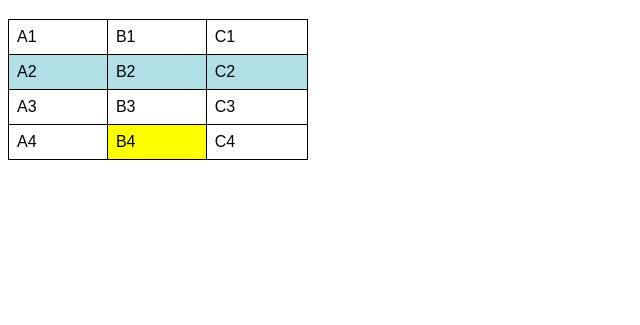
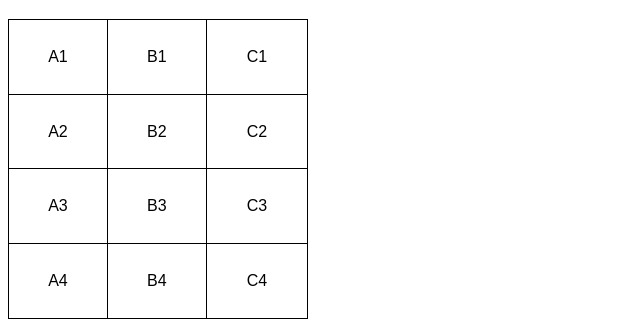
Before and after one commit to vetrack666/html-css, a plain HTML site: page exercicios/ex023/index.html in a window 1280 px wide. Shown: the part 61-386 px from the top of the page, without its empty margins (0-640 px from the left). Drawn offline with Linux system fonts and the light colour scheme.

Commit message:
atualizei

```diff
--- a/exercicios/ex023/index.html
+++ b/exercicios/ex023/index.html
@@ -12,11 +12,10 @@
 
         table {
             width: 300px;
+            height: 300px;
             border-collapse: collapse;
-        }
-
-        tr.linha {
-            background-color: powderblue;
+            text-align: center; /* ALINHAMENTO HORIZONTAL */
+            vertical-align: midle; /* ALINHAMENTO VERTICAL */
         }
 
         td {
@@ -24,9 +23,6 @@
             padding: 8px;
         }
 
-        td.dado {
-            background-color: yellow;
-        }
     </style>
 </head>
 <body>
@@ -47,7 +43,7 @@
             <td>C1</td>
         </tr>
 
-        <tr class="linha"> <!-- sEGUNDA LINHA -->
+        <tr> <!-- sEGUNDA LINHA -->
             <td>A2</td>
             <td>B2</td>
             <td>C2</td>
@@ -61,7 +57,7 @@
 
         <tr> <!-- QUARTA LINHA -->
             <td>A4</td>
-            <td class="dado">B4</td>
+            <td>B4</td>
             <td>C4</td>
 
         </tr>
```
